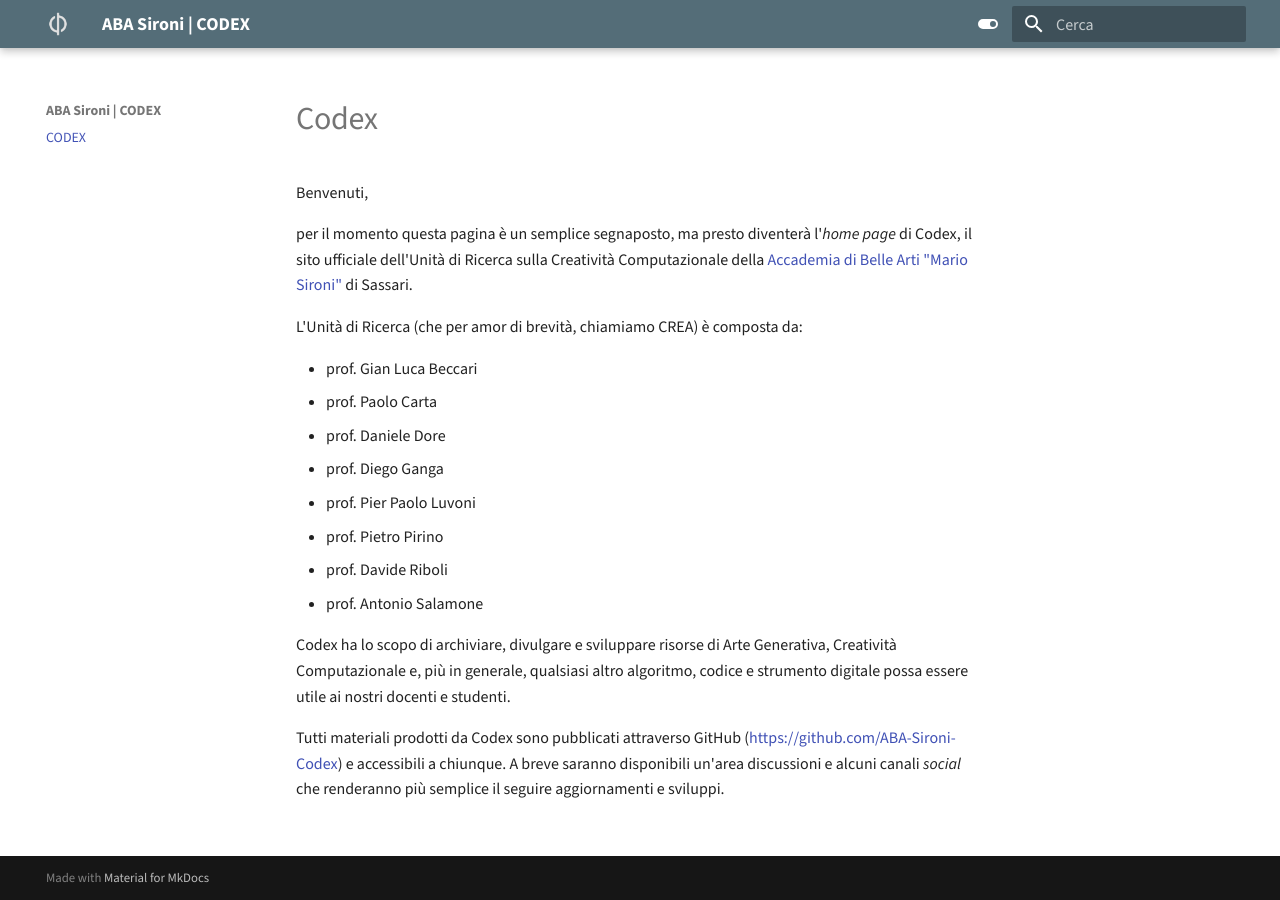
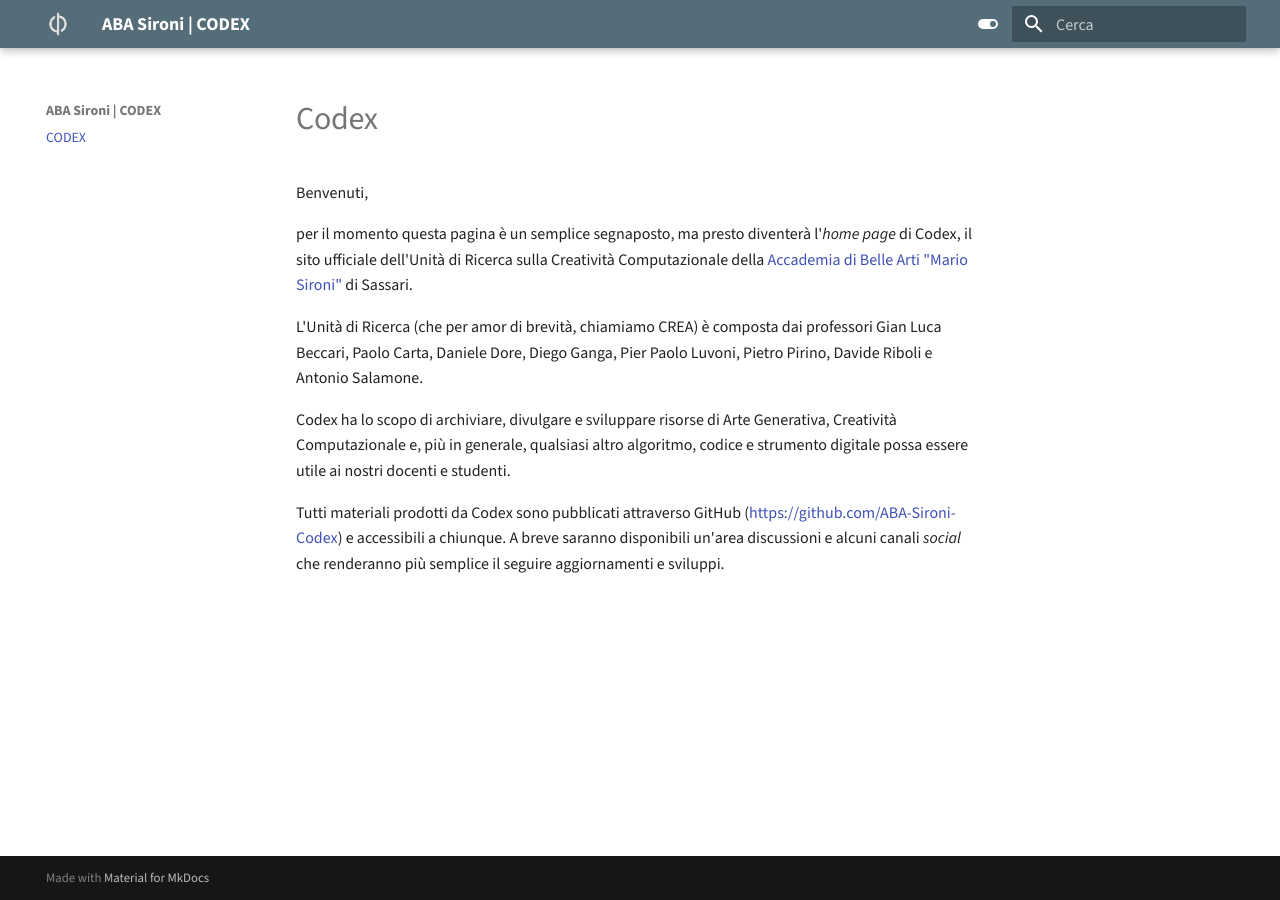
Before and after one commit to ABA-Sironi-Codex/codex, an MkDocs documentation site: the page built from docs/index.md, in a window 1280 px wide. Built offline with MkDocs 1.6.1 and Material for MkDocs 9.7.7, drawn with Linux system fonts in a browser that asks for light colours.

Commit message:
Via elenco puntato in Home.

```diff
--- a/docs/index.md
+++ b/docs/index.md
@@ -9,16 +9,7 @@
 
 per il momento questa pagina è un semplice segnaposto, ma presto diventerà l'_home page_ di Codex, il sito ufficiale dell'Unità di Ricerca sulla Creatività Computazionale della [Accademia di Belle Arti "Mario Sironi"](http://accademiasironi.it) di Sassari.
 
-L'Unità di Ricerca (che per amor di brevità, chiamiamo CREA) è composta da:
-
-- prof. Gian Luca Beccari
-- prof. Paolo Carta
-- prof. Daniele Dore
-- prof. Diego Ganga
-- prof. Pier Paolo Luvoni
-- prof. Pietro Pirino
-- prof. Davide Riboli
-- prof. Antonio Salamone
+L'Unità di Ricerca (che per amor di brevità, chiamiamo CREA) è composta dai professori Gian Luca Beccari, Paolo Carta, Daniele Dore, Diego Ganga, Pier Paolo Luvoni, Pietro Pirino, Davide Riboli e Antonio Salamone.
 
 Codex ha lo scopo di archiviare, divulgare e sviluppare risorse di Arte Generativa, Creatività Computazionale e, più in generale, qualsiasi altro algoritmo, codice e strumento digitale possa essere utile ai nostri docenti e studenti.
 
```
